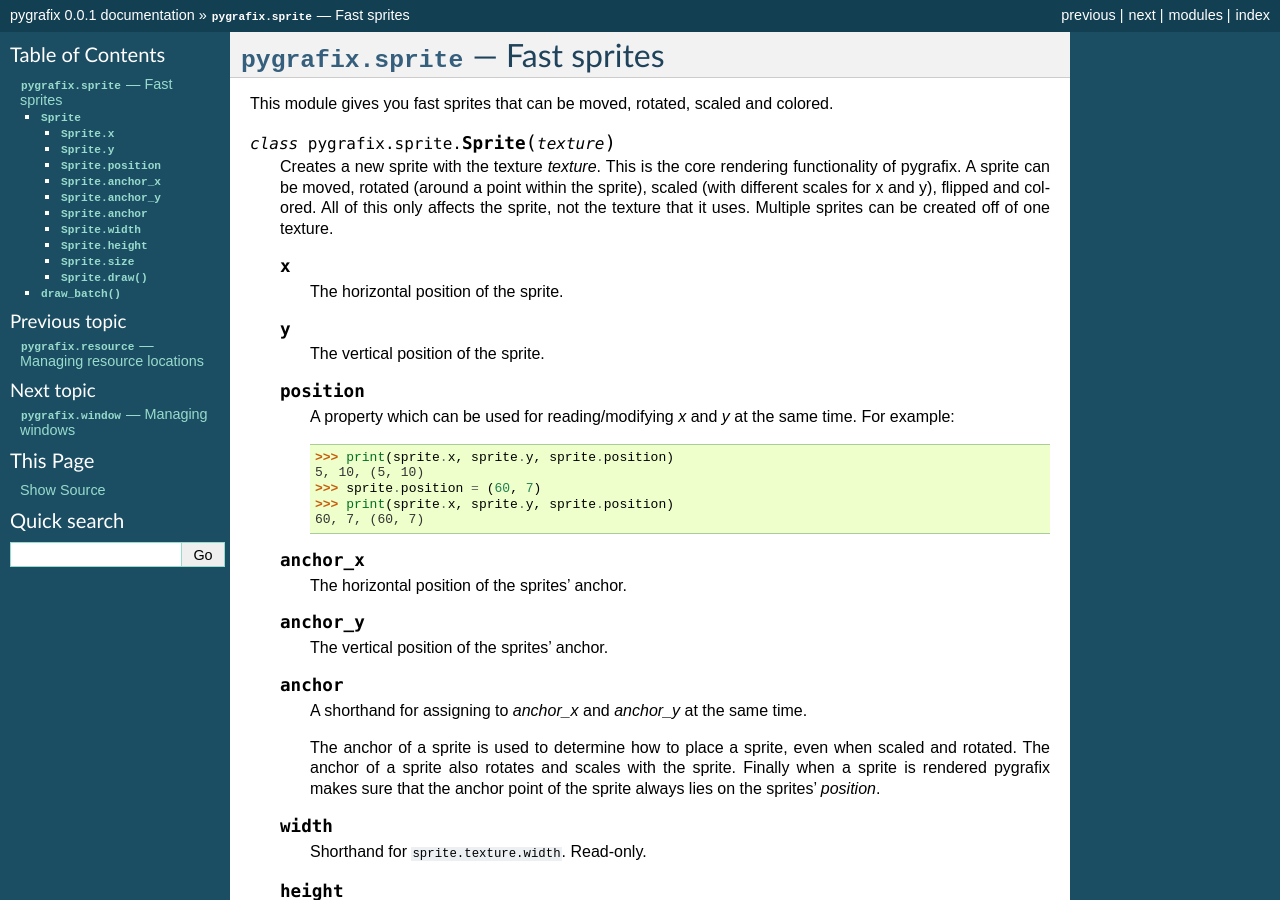
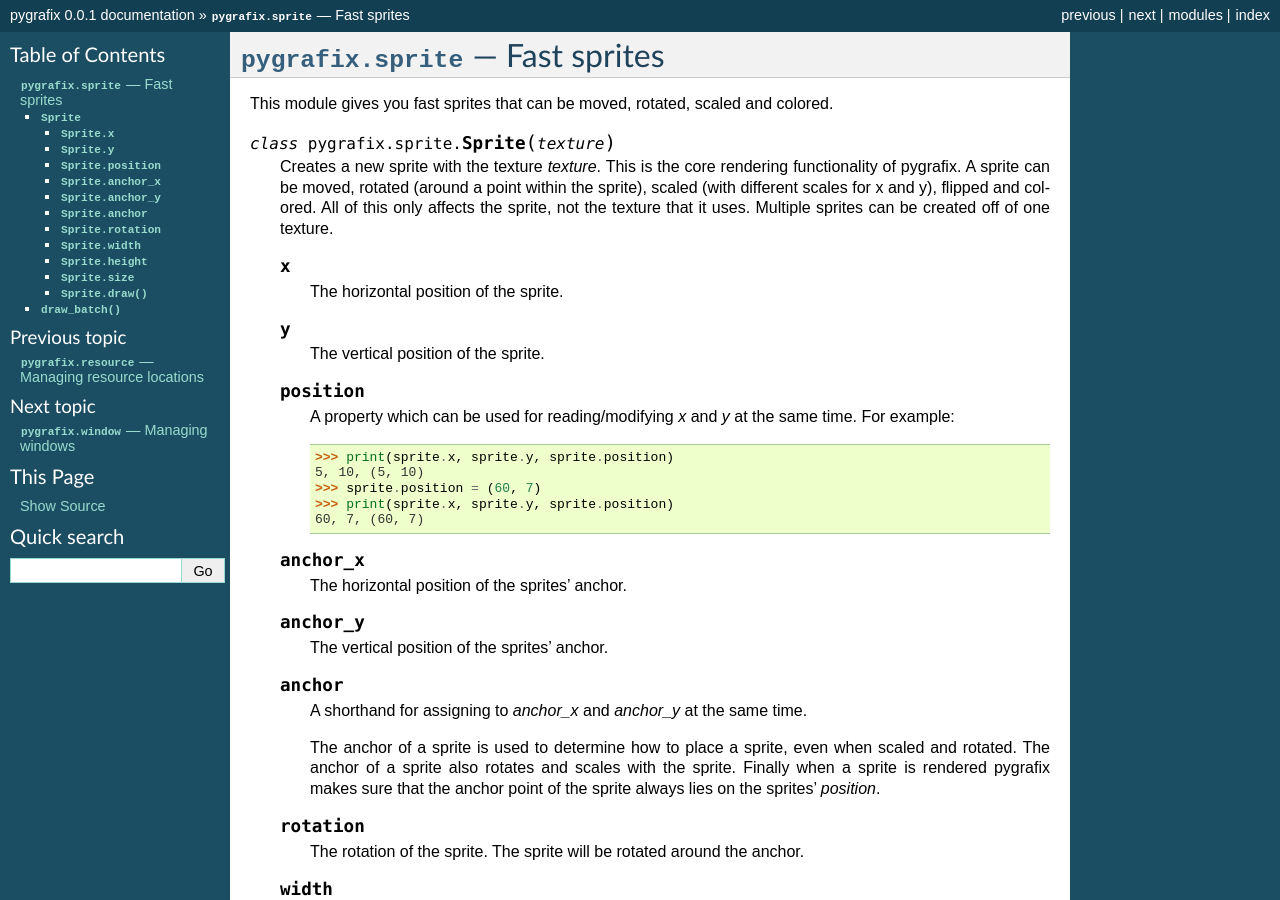
Before and after one commit to orlp/pygrafix, a Sphinx documentation site: the page built from docs/pygrafix.sprite.rst, in a window 1280 px wide and 900 px high. Built offline with Sphinx 7.4.7, drawn with Linux system fonts in a browser that asks for light colours.

Commit message:
Update docs/pygrafix.sprite.rst

```diff
--- a/docs/pygrafix.sprite.rst
+++ b/docs/pygrafix.sprite.rst
@@ -42,6 +42,10 @@ This module gives you fast sprites that can be moved, rotated, scaled and colore
 
         The anchor of a sprite is used to determine how to place a sprite, even when scaled and rotated. The anchor of a sprite also rotates and scales with the sprite. Finally when a sprite is rendered pygrafix makes sure that the anchor point of the sprite always lies on the sprites' *position*.
 
+    .. attribute:: rotation
+
+        The rotation of the sprite. The sprite will be rotated around the anchor.
+
     .. attribute:: width
 
         Shorthand for ``sprite.texture.width``. Read-only.
```
